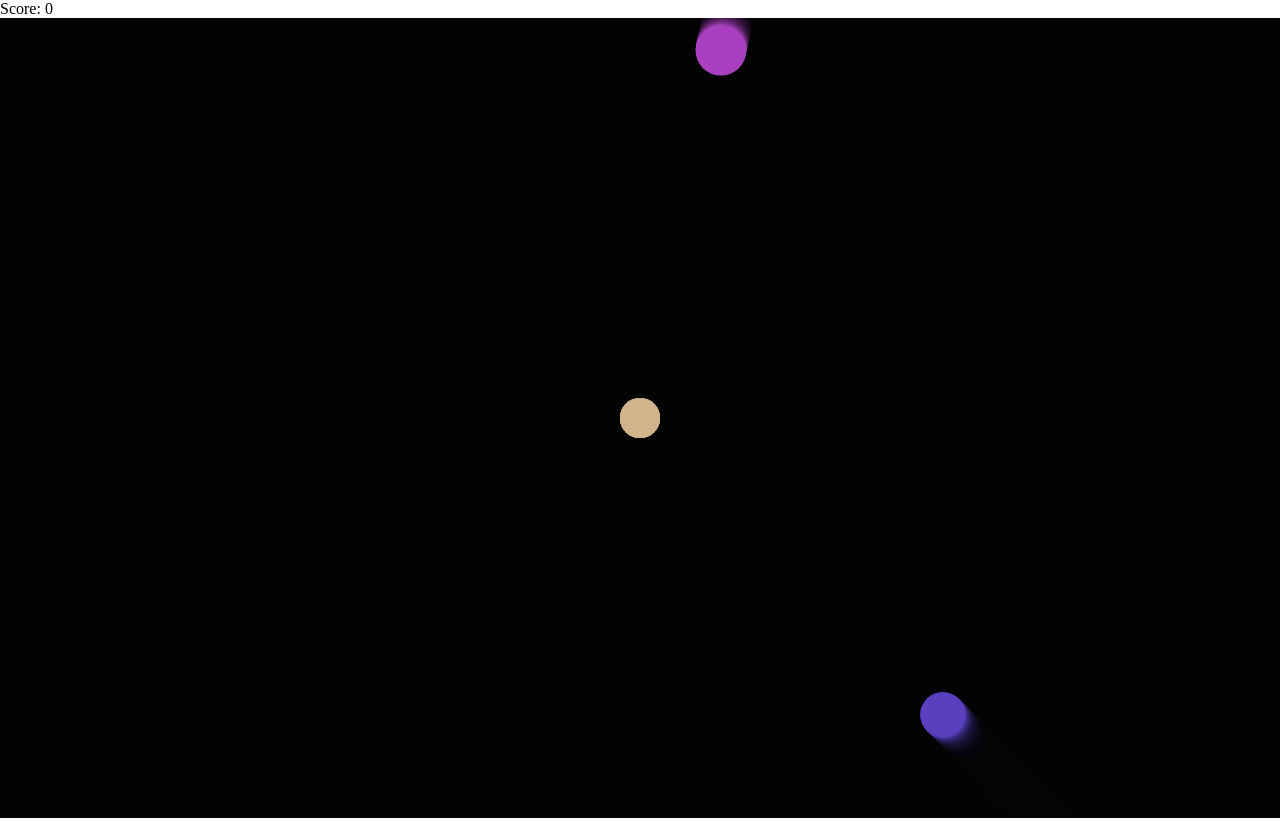
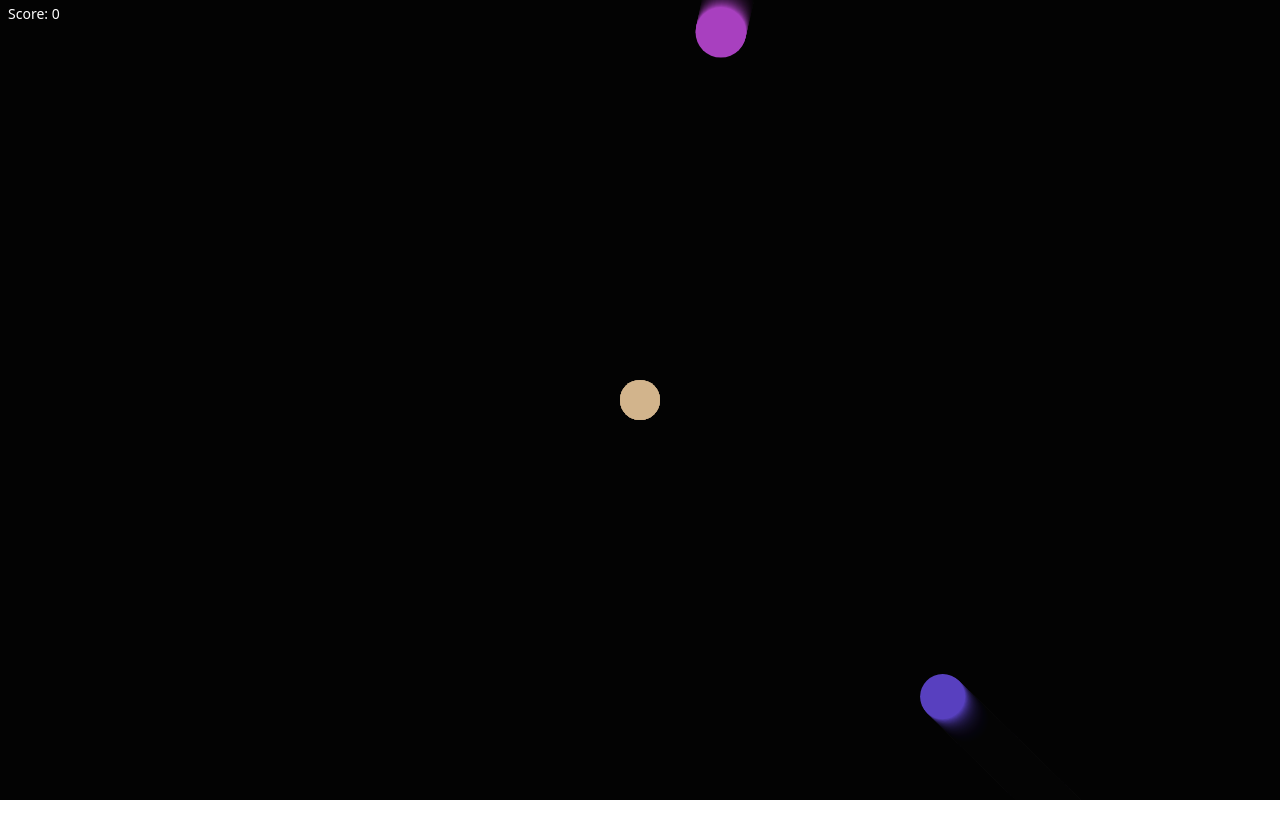
Before and after one commit to chamon562/revamp-canvas-shooter, a plain HTML site: page index.html in a window 1280 px wide. After the commit the page ends 800 px from the top, so only its background shows below. Drawn offline with nearby package versions, Linux system fonts and the light colour scheme.

Commit message:
Add tailwind cdn to help with css styling within the div class.

```diff
--- a/index.html
+++ b/index.html
@@ -4,14 +4,18 @@
     <meta charset="UTF-8">
     <meta name="viewport" content="width=device-width, initial-scale=1.0">
     <link rel="stylesheet" href="style.css">
+    <link href="https://unpkg.com/tailwindcss@^2/dist/tailwind.min.css" rel="stylesheet">
     <title>Revamp Canvas Shooter Project</title>
 </head>
 <body>
     <div class="container">
-        <span>Score: </span><span>0</span>
+        <div class="fixed text-white text-sm ml-2 mt-1 " >
+            <!-- currently score is on top of canvas screen pressing it down
+            want to overlay score inside on top of canvas. to do an overlay over something
+        use posiition fix for the css class. using tailwind css to  utility framework for creating css designs very quickly-->
+            <span>Score: </span><span>0</span>
+        </div>
         <canvas></canvas>
-    </div>
-    <div>
     </div>
     <!-- add gsap cdn -->
     <script src="https://cdnjs.cloudflare.com/ajax/libs/gsap/3.6.0/gsap.min.js" integrity="sha512-1dalHDkG9EtcOmCnoCjiwQ/HEB5SDNqw8d4G2MKoNwjiwMNeBAkudsBCmSlMnXdsH8Bm0mOd3tl/6nL5y0bMaQ==" crossorigin="anonymous"></script>
```
